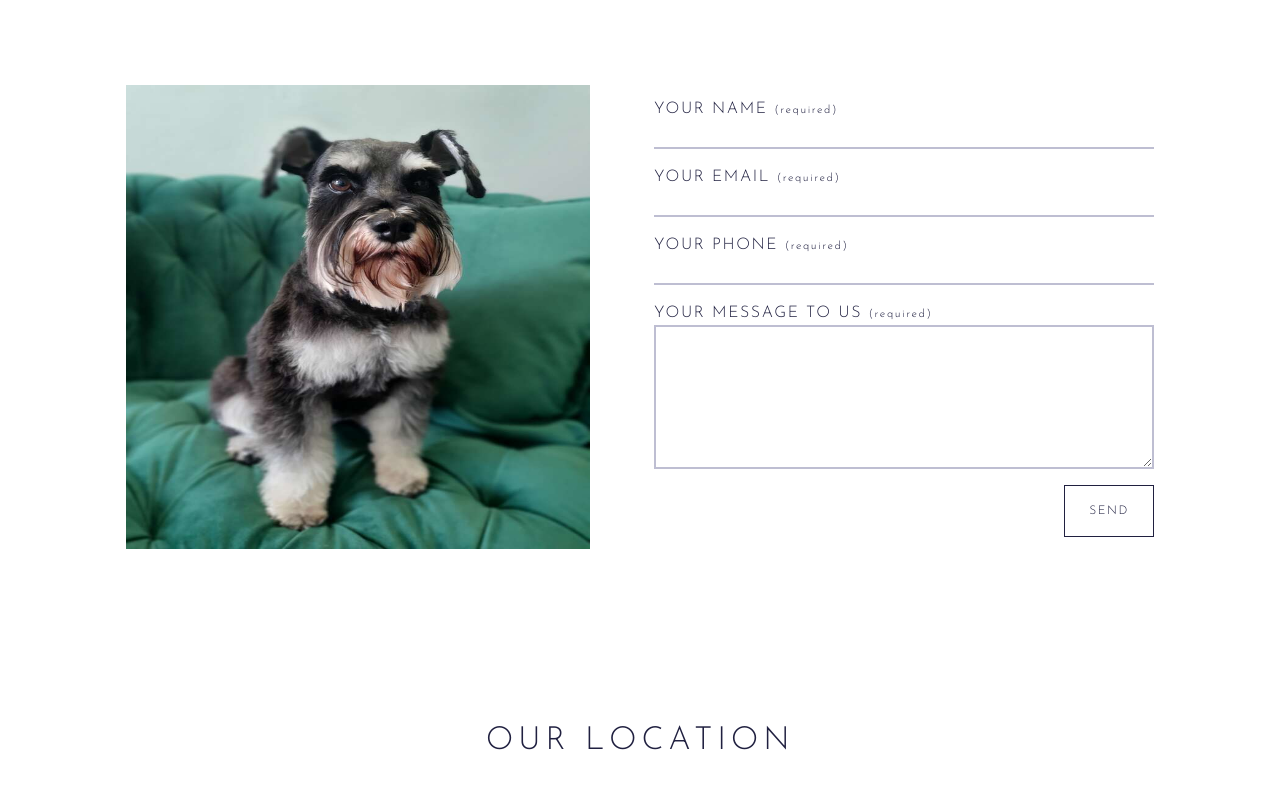
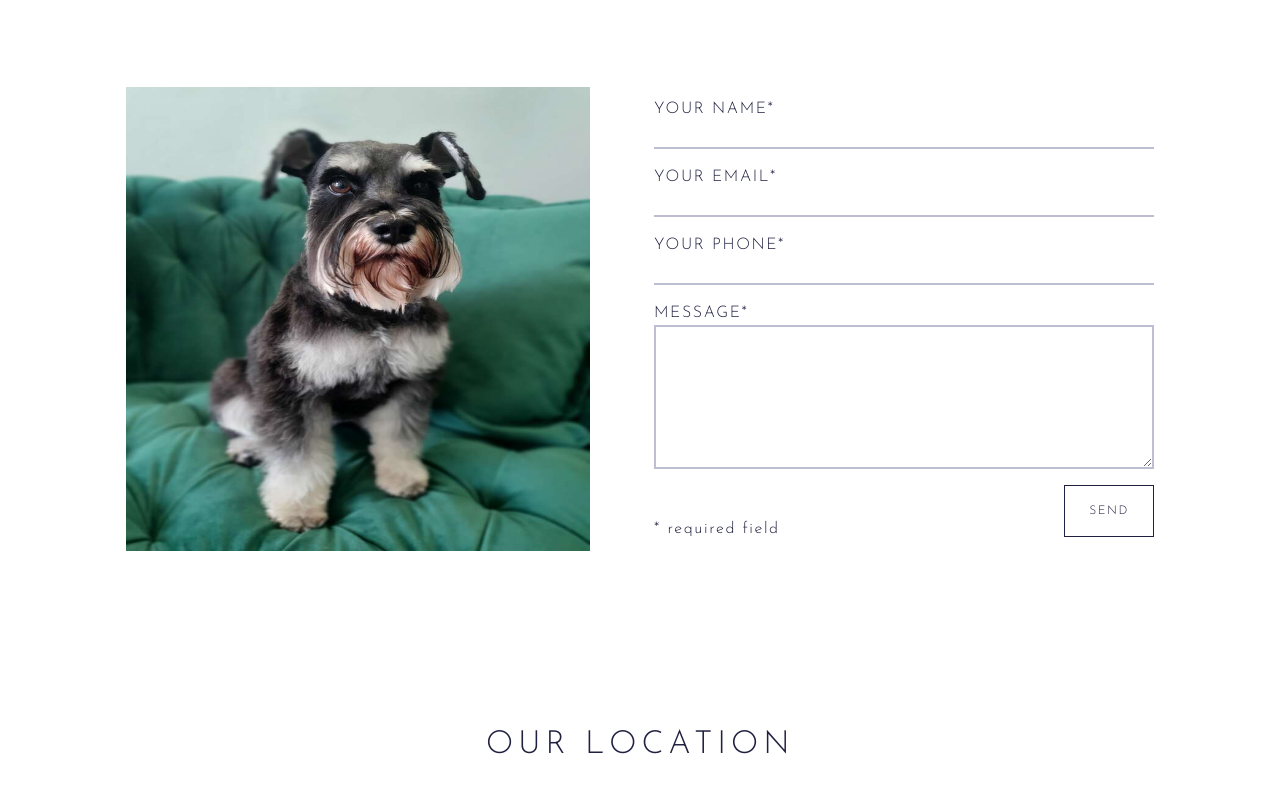
Before and after one commit to RMK-creative/the_distinguished_hound, a website: page index.html in a window 1280 px wide. Shown: the part 5536-6329 px from the top of the page. Drawn offline with Linux system fonts and the light colour scheme; a web font is replaced by a local one.

Commit message:
remove required span

```diff
--- a/index.html
+++ b/index.html
@@ -280,22 +280,20 @@
                                  Contact form
                             </legend>
                             <p>
-                                <label for="name" >your name
-                                    <span class="contact__required field">(required)<input type="text" id="name" name="name" required></input></span>
+                                <label for="name" >your name*<input type="text" id="name" name="name" required></input>
                                 </label>
                             </p>
                             <p>
-                                <label for="email" >your email
-                                    <span class="contact__required field">(required)<input type="email" id="email" class="input-email" name="email" required></input></span>
+                                <label for="email" >your email*
+                                    <input type="email" id="email" class="input-email" name="email" required></input>
                                 </label>
                             </p>
                             <p>
-                                <label class="field" for="phone-number" >your phone <span class="contact__required field">(required)<input type="number" id="phone-number"  name="phone-number" required></input></span>
+                                <label class="field" for="phone-number" >your phone*<input type="number" id="phone-number"  name="phone-number" required></input>
                                 </label>
                             </p>
                             <p>
-                                <label for="message">your message to us
-                                    <span class="contact__required field">(required)<textarea name="message" class="message-input" id="message" required></textarea></span>
+                                <label for="message">message*<textarea name="message" class="message-input" id="message" required></textarea>
                                 </label>
                             </p>
                             <p>
@@ -303,6 +301,7 @@
                                     send
                                 </button>
                             </p>
+                            <p class="form-required">* required field</p>
                     </form>
                 </div>
             </section>
--- a/sass/_contact.scss
+++ b/sass/_contact.scss
@@ -55,9 +55,9 @@
   }
 }
 
-.contact__required {
-  font-size: 0.7rem;
+.form-required {
   text-transform: lowercase;
+  margin-top: 2.5rem;
 }
 
 fieldset {
```
Also changed, not shown: css/style.css.
